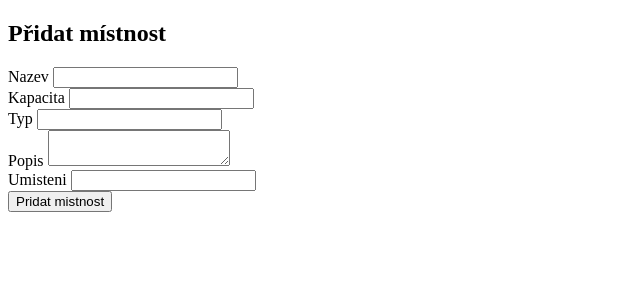
After one commit to MOONYROS/VUT-IIS-project, a PHP site: page /views/room_management.php in a window 1280 px wide. The commit adds this page. Shown: the top 300 px of the page, without its empty margins (0-640 px from the left). Run offline with PHP 8.4, Linux system fonts and the light colour scheme.

Commit message:
room creation working

```diff
--- a/misc/database.sql
+++ b/misc/database.sql
@@ -35,7 +35,7 @@ CREATE TABLE Osoba_predmet (
 );
 
 CREATE TABLE Mistnost (
-	ID_mist INT(5) NOT NULL AUTO_INCREMENT,
+	ID_mist varchar(5) NOT NULL,
 	kapacita INT(4) NOT NULL,
 	typ varchar(15) NOT NULL,
 	popis varchar(100) NOT NULL,
@@ -49,7 +49,7 @@ CREATE TABLE Vyuk_aktivita (
 	delka varchar(10) NOT NULL,
 	popis varchar(100) NOT NULL,
 	opakovani varchar(20) NOT NULL,
-	mistnost INT(5) NOT NULL,
+	mistnost varchar(5) NOT NULL,
     predmet varchar(3) NOT NULL,
 	PRIMARY KEY (ID_Aktiv),
     FOREIGN KEY (predmet) REFERENCES Predmet(zkratka),
--- a/views/main_page.php
+++ b/views/main_page.php
@@ -21,7 +21,7 @@ make_header('Hlavní stránka');
 <nav>
     <ul>
         <li><a href="subject_management.php">Spravovat předměty</a></li>
-        <li>Budou</li>
+        <li><a href="room_management.php">Spravovat místnosti</a></li>
         <li>Nejake</li>
         <li>Odkazy</li>
     </ul>
--- /dev/null
+++ b/views/room_management.php
@@ -0,0 +1,27 @@
+<?php
+require "../common.php";
+make_header("správa místností");
+?>
+
+<h2>
+    Přidat místnost
+</h2>
+
+<form action="../controllers/create_room.php" method="post">
+    <label for="ID_mist">Nazev</label>
+    <input type="text" name="ID_mist" id="ID_mist"><br>
+
+    <label for="kapacita">Kapacita</label>
+    <input type="text" name="kapacita" id="kapacita"><br>
+
+    <label for="typ">Typ</label>
+    <input type="text" name="typ" id="typ"><br>
+
+    <label for="popis">Popis</label>
+    <textarea name="popis" id="popis"></textarea><br>
+
+    <label for="umisteni">Umisteni</label>
+    <input type="text" name="umisteni" id="umisteni"><br>
+
+    <input type="submit" value="Pridat mistnost">
+</form>
```
Also changed, not shown: controllers/create_room.php (added, +13 -0 lines), services/room_service.php (added, +32 -0 lines).
